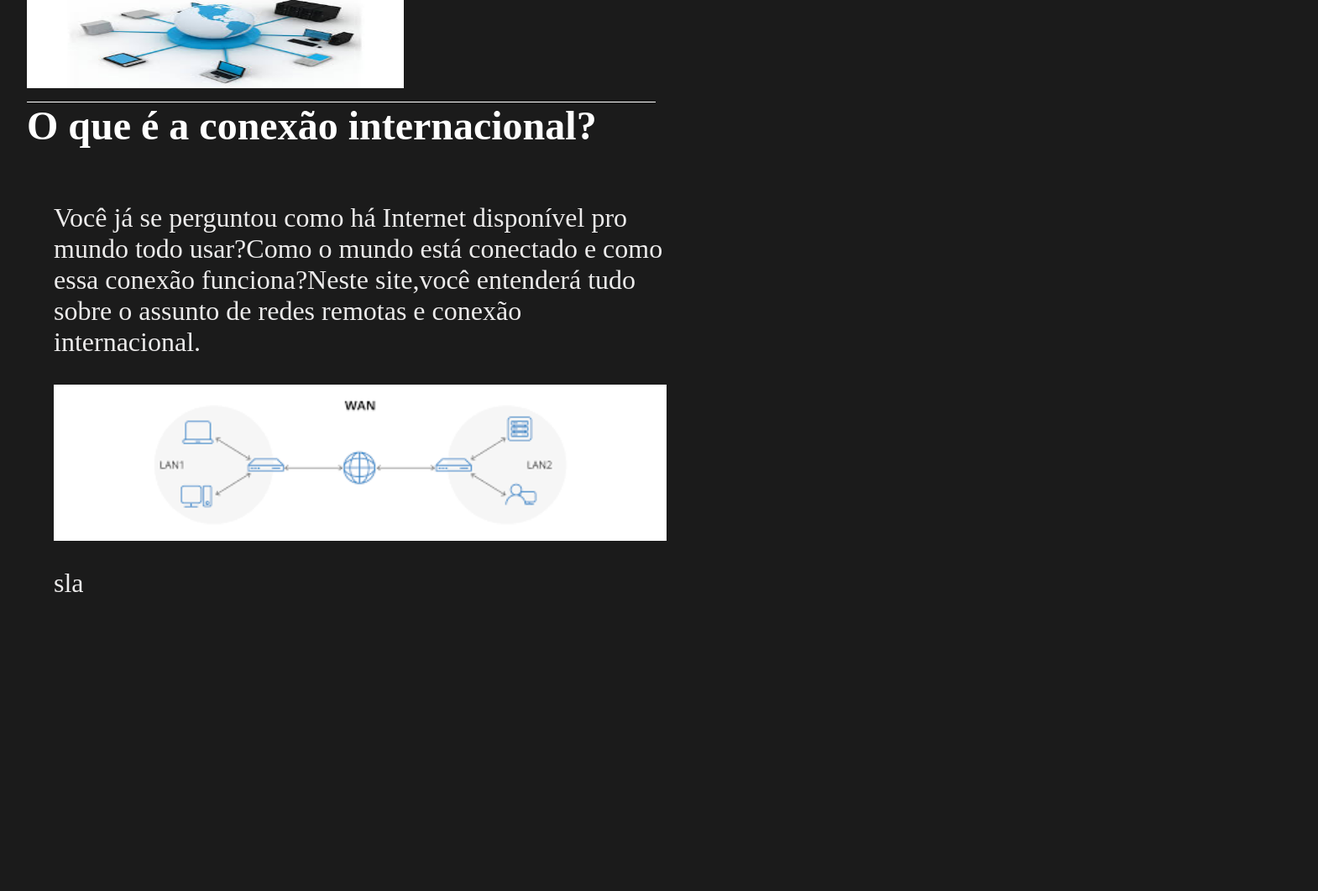
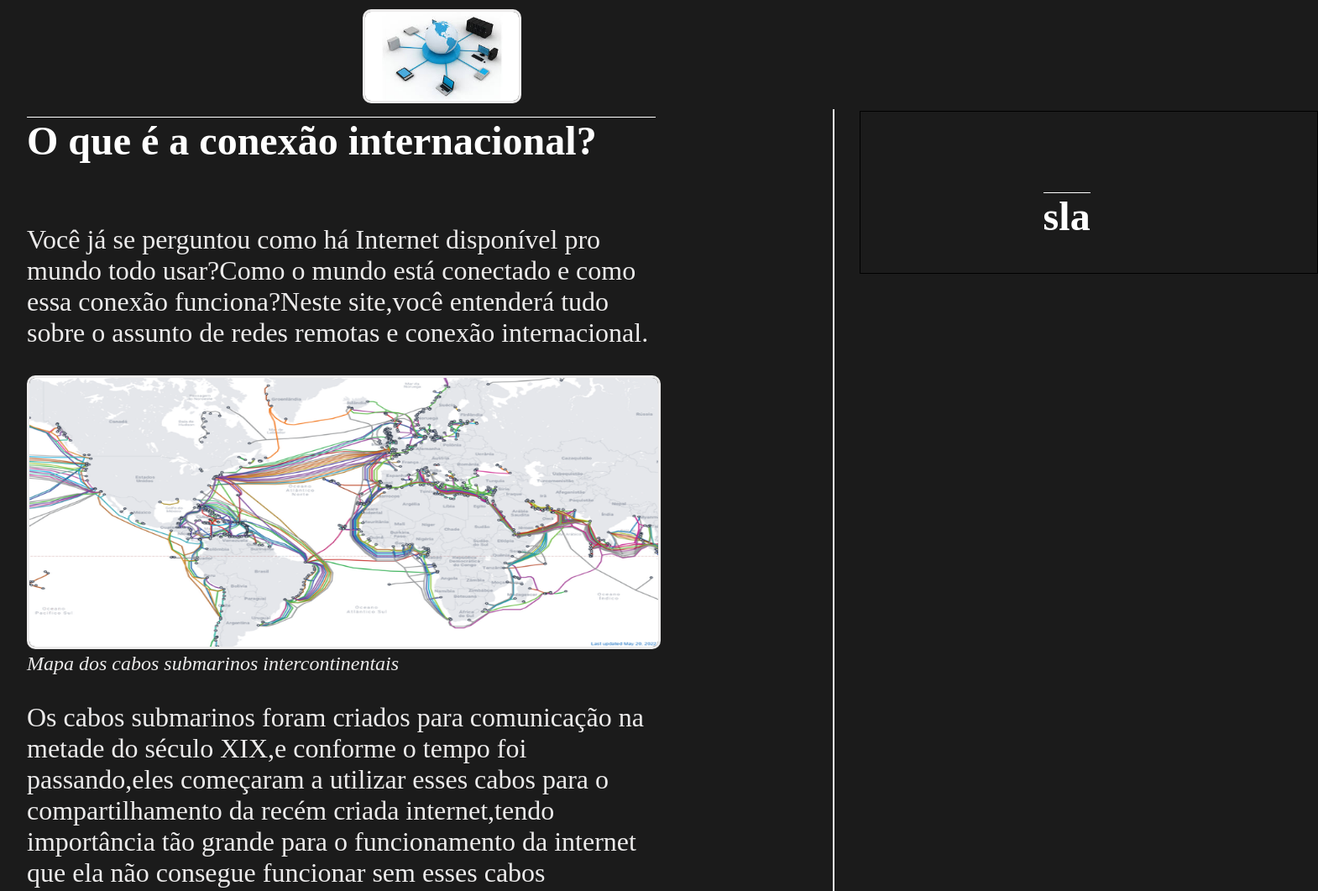
Before and after one commit to rafafbd/Site-sobre-redes-remotas, a plain HTML site: page Code/cabos.html in a window 1280 px wide. Shown: the part 87-1148 px from the top of the page at 84% size, 1570 px wide, since content can reach past the window. Before the commit the page ends 832 px from the top, so only its background shows below. Drawn offline with Linux system fonts and the light colour scheme.

Commit message:
profeta chupapenes

```diff
--- a/Code/cabos.css
+++ b/Code/cabos.css
@@ -36,6 +36,24 @@ body{
     flex-wrap: wrap;
 }
 
+.direita{
+    display: flex;
+    justify-content: right;
+    margin-top: -100rem;
+    margin-left: 64rem;
+    flex-wrap: wrap;
+    width: 34rem;
+    height: 100%;
+    border: 1px solid black;
+}
+
+.centro{
+    display: flex;
+    justify-content: left;
+    margin-left: 25rem;
+    flex-wrap: wrap;
+}
+
 .meio{
     display: flex;
     align-items: center;
@@ -50,6 +68,11 @@ body{
 .full-content{
     width: 60%;
 
+}
+
+.redondo{
+    border-radius: 10px;
+    border: 3px solid var(--bracoc);
 }
 
 .padCima{
@@ -77,6 +100,11 @@ body{
 .texto{
     color: var(--bracoc);
     font-size: 2rem;
+}
+
+.texto-imagem{
+    color: var(--bracoc);
+    font-size: 1.5rem;
 }
 
 .lista{
@@ -112,6 +140,14 @@ header{
     font-size: 1.5rem;
 }
 
+.divisor{
+    border: 1px solid white;
+    margin-left: 62rem;
+    margin-top: -60rem;
+    height: 100rem;
+    width: 0px;
+}
+
 main{
     padding-top: 5rem;
     background-color: var(--pretoCla);
--- a/Code/cabos.html
+++ b/Code/cabos.html
@@ -7,7 +7,6 @@
     <title>Document</title>
     <link rel="stylesheet" href="cabos.css">
 </head>
-
 <body>
     <header class="flex-space" id="header">
         <div class="flex-space gap">
@@ -21,20 +20,31 @@
             <a href="cabos.html" class="aHead">Conexão Internacional</a>
         </div>
     </header>
+    <br>
     <main class="esquerda">
         <div class="full-content topo">
-            <img src="/Assets/imagem-globo-conectado.jpg" alt="" class="full-content">
+            <img src="/Assets/imagem-globo-conectado.jpg" alt="" class="centro redondo">
         </div>
         <div class="full-content">
-            <h1 class="subtitulo">O que é a conexão internacional?</h1>
+            <h2 class="subtitulo">O que é a conexão internacional?</h2>
         </div>
-        <div class="esquerda">
+        <div>
             <p class="full-content texto">Você já se perguntou como há Internet disponível pro mundo todo usar?Como o mundo está
                 conectado e como essa conexão funciona?Neste site,você entenderá tudo sobre o assunto de redes remotas e conexão internacional.</p>
-            <img src="/Assets/wan.png" alt="" class="full-content">
+            <img src="/Assets/mapa-cabos-submarinos.png" alt="" class="full-content redondo" style="height: 20rem">
+            <br>
+            <i class="full-content texto-imagem">Mapa dos cabos submarinos intercontinentais</i>
+            <p class="full-content texto">Os cabos submarinos foram criados para comunicação na metade do século XIX,e conforme o
+                tempo foi passando,eles começaram a utilizar esses cabos para o compartilhamento da recém criada internet,tendo importância
+                tão grande para o funcionamento da internet que ela não consegue funcionar sem esses cabos</p>
+        </div>
+    </main>
+    <div class="divisor"></div>
+    <main class="direita">
+        <div class="full-content topo">
+            <h3 class="subtitulo">sla</h3>
+        </div>
 
-            <p class="full-content texto">sla</p>
-        </div>
     </main>
 </body>
 
```
Also changed, not shown: Assets/conexaointercontinental.jpg (deleted).
